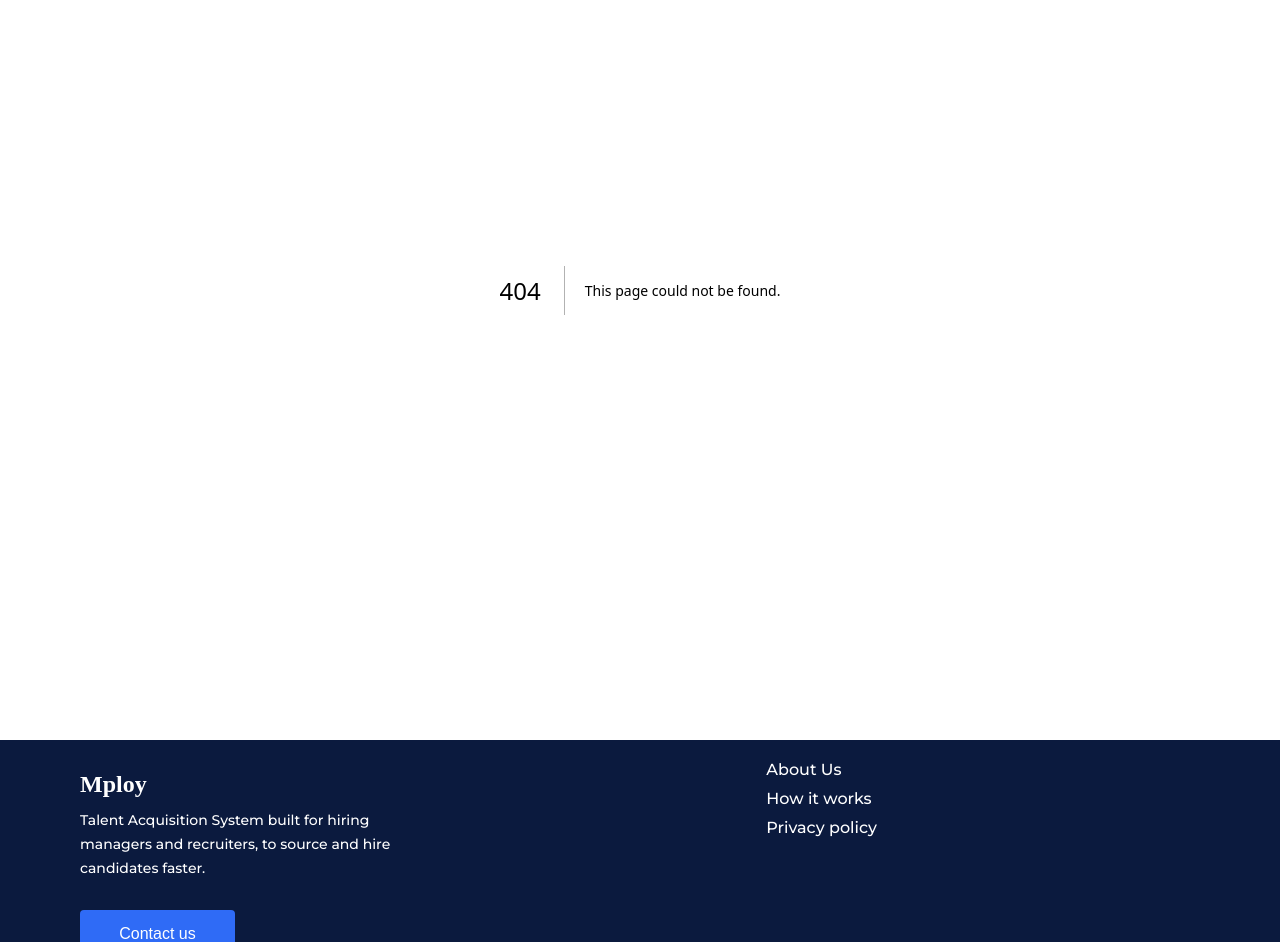
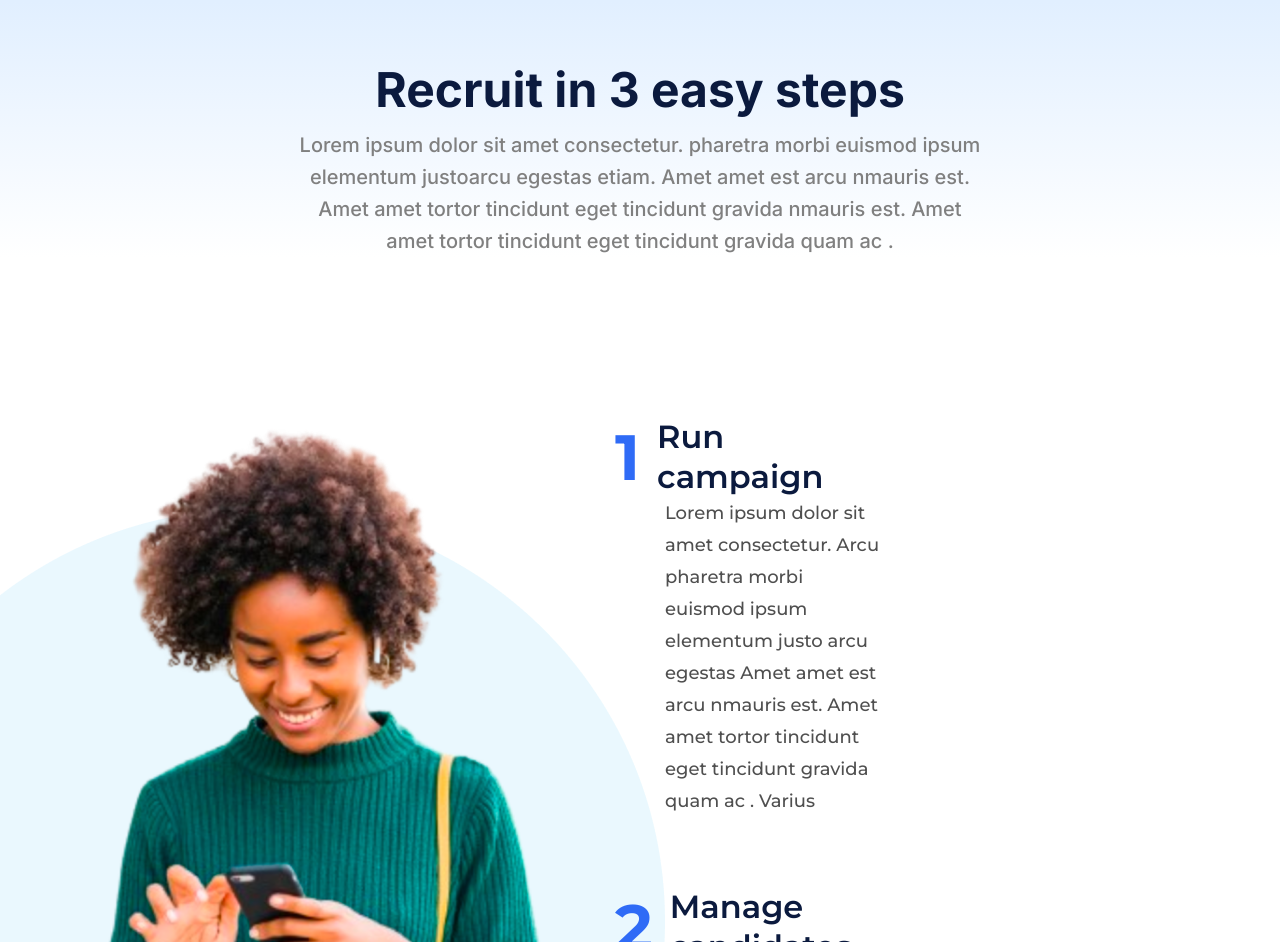
Before and after one commit to jerahmeel200/Mploy, a Next.js app: page /works in a window 1280 px wide. Before the commit this address had no page. Shown: the part 110-1052 px from the top of the page. Built offline with nearby package versions, Linux system fonts and the light colour scheme; a web font is replaced by a local one.

Commit message:
!feat: added how it works page

```diff
--- /dev/null
+++ b/src/app/works/page.js
@@ -0,0 +1,14 @@
+import EasySteps from "@/component/howItWorks/easySteps/EasySteps";
+import HeroSection from "@/component/howItWorks/heroSection/HeroSection";
+import React from "react";
+
+const HowItWorksPage = () => {
+  return (
+    <div>
+      <HeroSection />
+      <EasySteps />
+    </div>
+  );
+};
+
+export default HowItWorksPage;
--- /dev/null
+++ b/src/component/howItWorks/easySteps/EasySteps.jsx
@@ -0,0 +1,54 @@
+import React from "react";
+import styles from "./easySteps.module.css";
+
+const EasySteps = () => {
+  const steps = [
+    {
+      id: 1,
+      step: "1",
+      title: "Run campaign",
+      desc: "Lorem ipsum dolor sit amet consectetur. Arcu pharetra morbi euismod ipsum elementum justo arcu egestas  Amet amet est arcu nmauris est. Amet amet  tortor tincidunt eget tincidunt gravida quam ac .     Varius ",
+    },
+    {
+      id: 2,
+      step: "2",
+      title: "Manage candidates",
+      desc: "Lorem ipsum dolor sit amet consectetur. Arcu pharetra morbi euismod ipsum elementum justo arcu egestas  Amet amet est arcu nmauris est. Amet amet  tortor tincidunt eget tincidunt gravida quam ac .     Varius ",
+    },
+    {
+      id: 3,
+      step: "3",
+      title: "e-Mploy",
+      desc: "Lorem ipsum dolor sit amet consectetur. Arcu pharetra morbi euismod ipsum elementum justo arcu egestas  Amet amet est arcu nmauris est. Amet amet  tortor tincidunt eget tincidunt gravida quam ac .     Varius ",
+    },
+  ];
+
+  return (
+    <div className={styles.container}>
+      <div className={styles.wrapper}>
+        <div className={styles.imgContainer}>
+          <img src="/girl.png" alt="" />
+        </div>
+
+        <div className={styles.textContainer}>
+          {steps.map((item) => (
+            <div className={styles.texts} key={item.id}>
+              <div className={styles.heading}>
+                <h1>{item.step}</h1>
+                <h2>{item.title}</h2>
+              </div>
+              <div className={styles.desc}>
+                <p>{item.desc}</p>
+              </div>
+            </div>
+          ))}
+          <div className={styles.btn}>
+            <button>get started</button>
+          </div>
+        </div>
+      </div>
+    </div>
+  );
+};
+
+export default EasySteps;
--- /dev/null
+++ b/src/component/howItWorks/easySteps/easySteps.module.css
@@ -0,0 +1,78 @@
+.container {
+}
+
+.wrapper {
+  display: flex;
+
+  justify-content: space-between;
+}
+
+.imgContainer {
+  margin-left: -160px;
+  max-width: 825px;
+  height: auto;
+}
+.textContainer {
+  /* display: flex;
+  flex-direction: column;
+  gap: 70px; */
+  padding-right: 400px;
+}
+
+.textContainer .texts:not(:last-child) {
+  padding-bottom: 70px;
+}
+.heading {
+  display: flex;
+  gap: 17px;
+  align-items: center;
+  margin-left: -50px;
+}
+.heading h1 {
+  font-weight: 700;
+  font-size: 64px;
+  line-height: 64px;
+  font-family: "montserrat", sans-serif;
+  color: rgba(47, 107, 246, 1);
+}
+.heading h2 {
+  font-weight: 600;
+  font-size: 32px;
+  line-height: 40px;
+  font-family: "montserrat", sans-serif;
+  color: rgba(11, 26, 62, 1);
+}
+.desc {
+  max-width: 550px;
+  width: 100%;
+}
+
+.desc p {
+  color: rgba(79, 79, 79, 1);
+  font-size: 18px;
+  line-height: 32px;
+  font-weight: 500;
+  font-family: "montserrat", sans-serif;
+}
+
+.btn button {
+  /* flex: 1; */
+  background-color: rgba(47, 107, 246, 1);
+  color: rgba(255, 255, 255, 1);
+  font-size: 16px;
+  line-height: 24px;
+  width: 183px;
+
+  height: 48px;
+  border-radius: 4px;
+  display: flex;
+  justify-content: center;
+  align-items: center;
+  cursor: pointer;
+  border: none;
+  text-align: center;
+}
+
+.container {
+  margin-top: 160px;
+}
--- /dev/null
+++ b/src/component/howItWorks/heroSection/HeroSection.jsx
@@ -0,0 +1,34 @@
+import React from "react";
+import styles from "./heroSection.module.css";
+
+const HeroSection = () => {
+  return (
+    <>
+      <div
+        className={styles.container}
+        style={
+          {
+            //   backgroundColor: "red",
+          }
+        }
+      >
+        <div className="main">
+          <div className={styles.post}>
+            <div className={styles.textContainer}>
+              <h1 className={styles.title}>Recruit in 3 easy steps</h1>
+              <p className={styles.desc}>
+                Lorem ipsum dolor sit amet consectetur. pharetra morbi euismod
+                ipsum elementum justoarcu egestas etiam. Amet amet est arcu
+                nmauris est. Amet amet tortor tincidunt eget tincidunt gravida
+                nmauris est. Amet amet tortor tincidunt eget tincidunt gravida
+                quam ac .
+              </p>
+            </div>
+          </div>
+        </div>
+      </div>
+    </>
+  );
+};
+
+export default HeroSection;
--- /dev/null
+++ b/src/component/howItWorks/heroSection/heroSection.module.css
@@ -0,0 +1,42 @@
+.container {
+  position: relative;
+  background-size: cover;
+  background-position: center;
+  background: linear-gradient(
+    to bottom,
+    rgba(212, 232, 255, 1),
+    rgba(255, 255, 255, 1)
+  );
+  padding: 50px 0px 0px 0px;
+}
+
+.post {
+  margin-top: 200px;
+  margin: 120px auto 0 auto;
+  text-align: center;
+
+  display: flex;
+  flex-direction: column;
+  align-items: center;
+  justify-content: center;
+  /* align-items: center; */
+  /* gap: 50px; */
+  /* padding: 30px 10px 30px 40px; */
+}
+.title {
+  font-weight: 700;
+  font-size: 48px;
+  color: rgba(11, 26, 62, 1);
+  margin-bottom: 10px;
+}
+.desc {
+  text-align: center;
+  font-size: 20px;
+  line-height: 32px;
+
+  font-weight: 500;
+  color: gray;
+}
+.textContainer {
+  max-width: 683px;
+}
--- a/src/component/navbar/Navbar.jsx
+++ b/src/component/navbar/Navbar.jsx
@@ -18,7 +18,7 @@ const Navbar = () => {
           <Link href="/about" className={styles.link}>
             About us
           </Link>
-          <Link href="/how-it-works" className={styles.link}>
+          <Link href="/works" className={styles.link}>
             How it works
           </Link>
           <Link href="/contact" className={styles.link}>
--- a/src/component/navbar/navbar.module.css
+++ b/src/component/navbar/navbar.module.css
@@ -17,6 +17,7 @@
   display: flex;
   align-items: center;
   justify-content: space-between;
+  align-items: center;
   width: 100%;
   margin: 30px 0;
 }
@@ -30,7 +31,7 @@
 
 .links {
   display: flex;
-
+  margin-left: 200px;
   gap: 50px;
   font-weight: 500;
   font-size: 16px;
@@ -39,12 +40,13 @@
 }
 
 .btn button {
-  margin-top: 30px;
+  /* flex: 1; */
   background-color: rgba(47, 107, 246, 1);
   color: rgba(255, 255, 255, 1);
   font-size: 16px;
   line-height: 24px;
   width: 183px;
+
   height: 48px;
   border-radius: 4px;
   display: flex;
@@ -59,6 +61,9 @@
   .logo {
     font-size: 32px;
   }
+  .container {
+    padding: 0;
+  }
   /* Other styles for smaller screens */
 }
 
@@ -70,8 +75,19 @@
 }
 
 @media screen and (max-width: 768px) {
+  .wrapper {
+    text-align: center;
+  }
   .logo {
     font-size: 24px;
+  }
+
+  .btn button {
+    font-size: 13px;
+    line-height: 24px;
+    max-width: 70px;
+
+    height: 30px;
   }
 }
 
```
Also changed, not shown: src/reuse/Counter.jsx (added, +26 -0 lines), public/girl.png (added), src/app/works/howItWorks.module.css (added).
